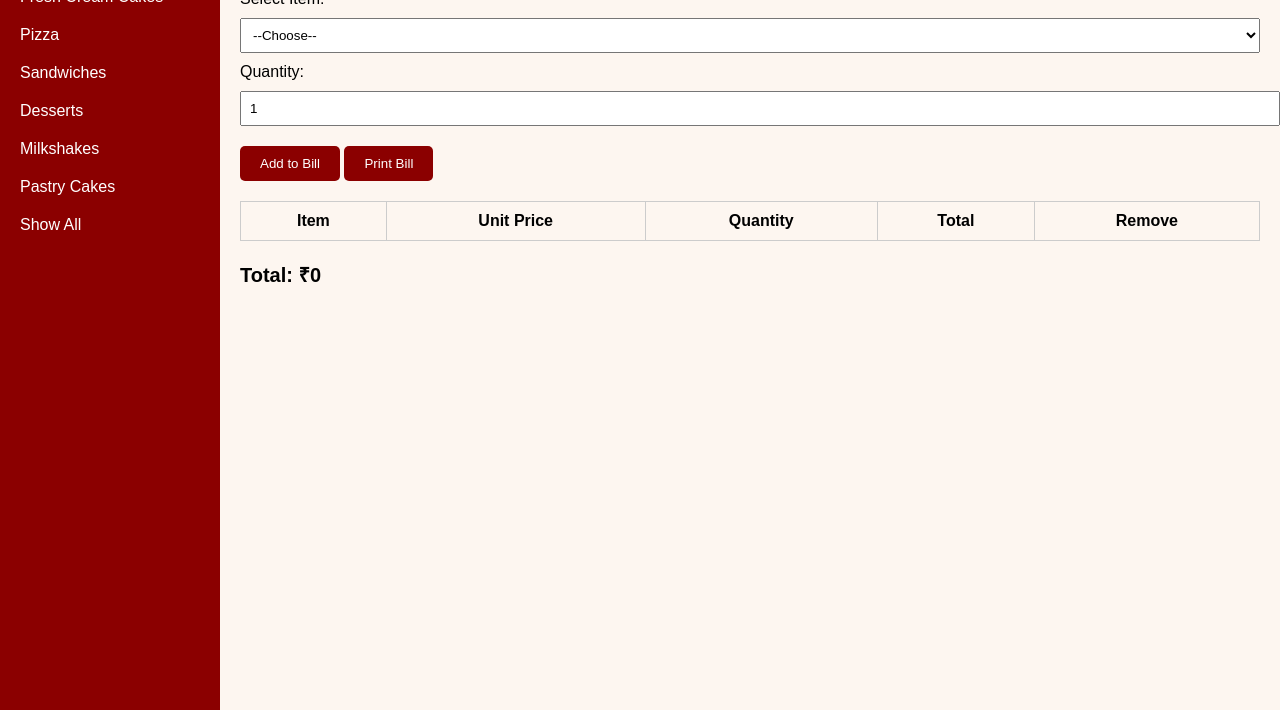
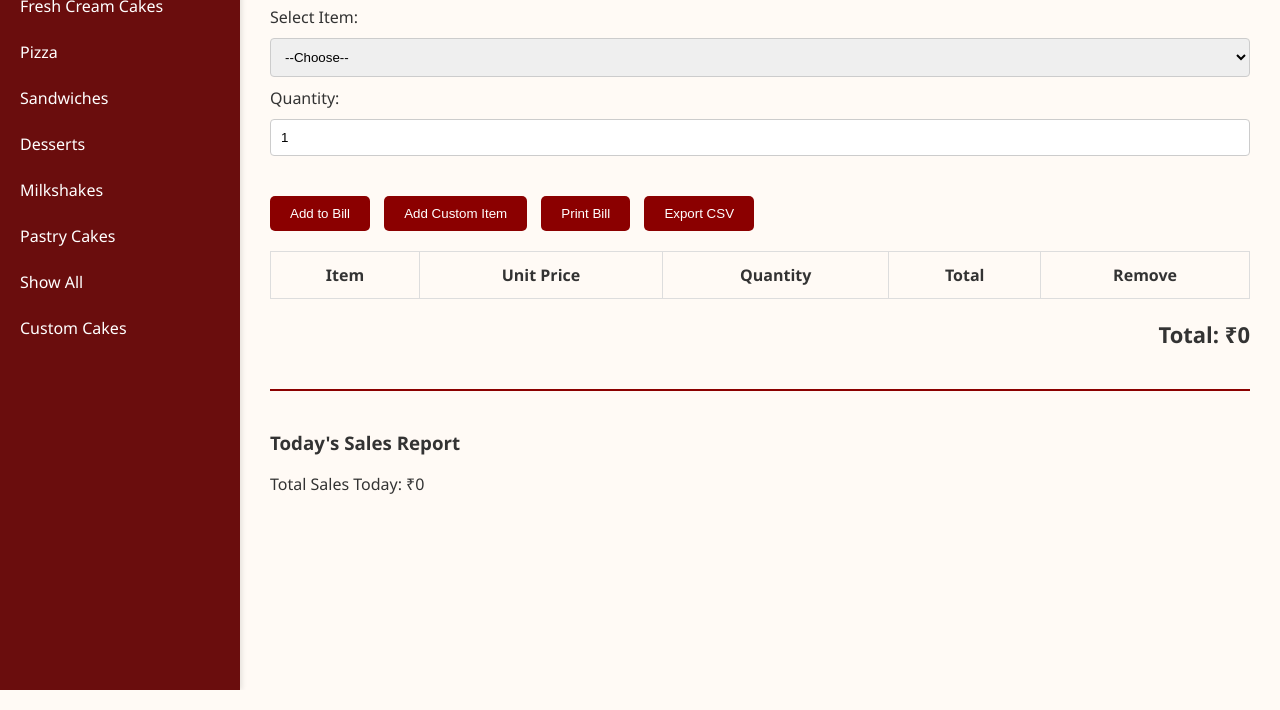
Before and after one commit to AriProject9787/inventory, a plain HTML site: page billing/index.html in a window 1280 px wide. Shown: the part 110-820 px from the top of the page. Drawn offline with Linux system fonts and the light colour scheme.

Commit message:
second commit

```diff
--- a/billing/index.html
+++ b/billing/index.html
@@ -1,50 +1,58 @@
 <!DOCTYPE html>
 <html lang="en">
 <head>
-  <meta charset="UTF-8">
-  <meta name="viewport" content="width=device-width, initial-scale=1.0">
+  <meta charset="UTF-8" />
+  <meta name="viewport" content="width=device-width, initial-scale=1.0"/>
   <title>Cake Shop Billing Software</title>
   <style>
+    * { box-sizing: border-box; }
     body {
       margin: 0;
-      font-family: Arial, sans-serif;
-      background: #fdf6f0;
+      font-family: 'Segoe UI', Tahoma, Geneva, Verdana, sans-serif;
+      background: #fffaf5;
       display: flex;
+      color: #333;
     }
     .sidebar {
-      width: 220px;
-      background: #8B0000;
+      width: 240px;
+      background: #6a0d0d;
       color: white;
       height: 100vh;
       padding-top: 20px;
+      box-shadow: 2px 0 5px rgba(0,0,0,0.1);
     }
     .sidebar h2 {
       text-align: center;
       margin-bottom: 20px;
+      font-size: 1.5em;
     }
     .sidebar ul {
       list-style: none;
       padding: 0;
     }
     .sidebar li {
-      padding: 10px 20px;
+      padding: 12px 20px;
       cursor: pointer;
+      transition: background 0.3s ease;
     }
     .sidebar li:hover {
-      background: #a30000;
+      background: #8b0000;
     }
     .container {
       flex: 1;
-      padding: 20px;
+      padding: 30px;
+      overflow-y: auto;
     }
     h1 {
       text-align: center;
       color: #8B0000;
     }
-    select, input[type="number"] {
+    select, input[type="number"], input[type="text"] {
       width: 100%;
-      padding: 8px;
+      padding: 10px;
       margin: 10px 0;
+      border-radius: 4px;
+      border: 1px solid #ccc;
     }
     table {
       width: 100%;
@@ -52,16 +60,17 @@
       margin-top: 20px;
     }
     table, th, td {
-      border: 1px solid #ccc;
+      border: 1px solid #ddd;
     }
     th, td {
-      padding: 10px;
+      padding: 12px;
       text-align: center;
     }
     #totalAmount {
-      font-size: 20px;
+      font-size: 22px;
       margin-top: 20px;
       font-weight: bold;
+      text-align: right;
     }
     button {
       background-color: #8B0000;
@@ -71,9 +80,19 @@
       border-radius: 5px;
       cursor: pointer;
       margin-top: 10px;
+      margin-right: 10px;
     }
     button:hover {
       background-color: #a30000;
+    }
+    .custom-section {
+      display: none;
+      border-top: 2px solid #8b0000;
+      margin-top: 30px;
+      padding-top: 20px;
+    }
+    .actions {
+      margin-top: 20px;
     }
   </style>
 </head>
@@ -88,6 +107,7 @@
       <li onclick="filterCategory('Milkshakes')">Milkshakes</li>
       <li onclick="filterCategory('Pastry Cakes')">Pastry Cakes</li>
       <li onclick="filterCategory('All')">Show All</li>
+      <li onclick="filterCategory('Custom')">Custom Cakes</li>
     </ul>
   </div>
 
@@ -95,15 +115,25 @@
     <h1>Cake Shop Billing</h1>
 
     <label for="item">Select Item:</label>
-    <select id="item">
-      <option value="">--Choose--</option>
-    </select>
+    <select id="item"><option value="">--Choose--</option></select>
 
     <label for="quantity">Quantity:</label>
-    <input type="number" id="quantity" min="1" value="1">
+    <input type="number" id="quantity" min="1" value="1"/>
 
-    <button onclick="addItem()">Add to Bill</button>
-    <button onclick="printBill()">Print Bill</button>
+    <div class="custom-section" id="customSection">
+      <h3>Add Custom Cake</h3>
+      <label for="customItemName">Item Name:</label>
+      <input type="text" id="customItemName" placeholder="e.g., Special Chocolate Cake"/>
+      <label for="customItemPrice">Unit Price (₹):</label>
+      <input type="number" id="customItemPrice" min="1" placeholder="e.g., 350"/>
+    </div>
+
+    <div class="actions">
+      <button onclick="addItem()">Add to Bill</button>
+      <button onclick="addCustomItem()">Add Custom Item</button>
+      <button onclick="printBill()">Print Bill</button>
+      <button onclick="exportCSV()">Export CSV</button>
+    </div>
 
     <table>
       <thead>
@@ -119,42 +149,37 @@
     </table>
 
     <div id="totalAmount">Total: ₹0</div>
+
+    <div id="dailyReport" style="margin-top: 40px; border-top: 2px solid #8B0000; padding-top: 20px;">
+      <h3>Today's Sales Report</h3>
+      <div id="todaySalesTotal">Total Sales Today: ₹0</div>
+    </div>
   </div>
 
   <script>
     const allItems = {
-      "Fresh Cream Cakes": {
-        "Vanilla Delight 0.5kg": 280,
-        "Black Forest 1kg": 600,
-        "Choco Truffle 0.5kg": 450
-      },
-      "Pizza": {
-        "Paneer Pizza": 220,
-        "Chilli Chicken Pizza": 260,
-        "Cheese Pizza": 160
-      },
-      "Sandwiches": {
-        "American Fresh Chicken Sandwich": 140,
-        "Chicken Cheese Sandwich": 100
-      },
-      "Desserts": {
-        "Chocolate Brownie with Ice Cream": 90
-      },
-      "Milkshakes": {
-        "Strawberry Milkshake": 100
-      },
-      "Pastry Cakes": {
-        "Chocolate Truffle Pastry": 70
-      }
+      "Fresh Cream Cakes": { "Vanilla Delight 0.5kg": 280, "Black Forest 1kg": 600, "Choco Truffle 0.5kg": 450 },
+      "Pizza": { "Paneer Pizza": 220, "Chilli Chicken Pizza": 260, "Cheese Pizza": 160 },
+      "Sandwiches": { "American Fresh Chicken Sandwich": 140, "Chicken Cheese Sandwich": 100 },
+      "Desserts": { "Chocolate Brownie with Ice Cream": 90 },
+      "Milkshakes": { "Strawberry Milkshake": 100 },
+      "Pastry Cakes": { "Chocolate Truffle Pastry": 70 }
     };
 
     let grandTotal = 0;
     const itemSelect = document.getElementById("item");
+    const customSection = document.getElementById("customSection");
 
     function populateItems(category) {
       itemSelect.innerHTML = '<option value="">--Choose--</option>';
+      if (category === 'Custom') {
+        customSection.style.display = 'block';
+        return;
+      } else {
+        customSection.style.display = 'none';
+      }
+
       const categories = category === 'All' ? allItems : { [category]: allItems[category] };
-
       for (const [cat, items] of Object.entries(categories)) {
         for (const [name, price] of Object.entries(items)) {
           const option = document.createElement("option");
@@ -169,10 +194,16 @@
       populateItems(category);
     }
 
+    function saveSale(itemName, unitPrice, quantity, total) {
+      const today = new Date().toLocaleDateString();
+      const sales = JSON.parse(localStorage.getItem("sales")) || [];
+      sales.push({ date: today, item: itemName, unitPrice, quantity, total });
+      localStorage.setItem("sales", JSON.stringify(sales));
+    }
+
     function addItem() {
       const itemName = itemSelect.value;
       const quantity = parseInt(document.getElementById("quantity").value);
-
       if (!itemName || quantity <= 0) {
         alert("Please select a valid item and quantity.");
         return;
@@ -197,6 +228,38 @@
       `;
       document.getElementById("billTable").appendChild(row);
       updateTotal(total);
+      saveSale(itemName, itemPrice, quantity, total);
+      calculateTodaySales();
+      itemSelect.value = "";
+      document.getElementById("quantity").value = 1;
+    }
+
+    function addCustomItem() {
+      const customName = document.getElementById("customItemName").value.trim();
+      const customPrice = parseFloat(document.getElementById("customItemPrice").value);
+      const quantity = parseInt(document.getElementById("quantity").value);
+
+      if (!customName || isNaN(customPrice) || customPrice <= 0 || quantity <= 0) {
+        alert("Please enter valid custom item details and quantity.");
+        return;
+      }
+
+      const total = customPrice * quantity;
+      const row = document.createElement("tr");
+      row.innerHTML = `
+        <td>${customName}</td>
+        <td>₹${customPrice}</td>
+        <td>${quantity}</td>
+        <td>₹${total}</td>
+        <td><button onclick="removeItem(this, ${total})">Remove</button></td>
+      `;
+      document.getElementById("billTable").appendChild(row);
+      updateTotal(total);
+      saveSale(customName, customPrice, quantity, total);
+      calculateTodaySales();
+
+      document.getElementById("customItemName").value = "";
+      document.getElementById("customItemPrice").value = "";
     }
 
     function updateTotal(amount) {
@@ -211,6 +274,14 @@
       document.getElementById("totalAmount").textContent = `Total: ₹${grandTotal}`;
     }
 
+    function calculateTodaySales() {
+      const today = new Date().toLocaleDateString();
+      const sales = JSON.parse(localStorage.getItem("sales")) || [];
+      const todaySales = sales.filter(sale => sale.date === today);
+      const total = todaySales.reduce((sum, sale) => sum + sale.total, 0);
+      document.getElementById("todaySalesTotal").textContent = `Total Sales Today: ₹${total}`;
+    }
+
     function printBill() {
       const printContent = document.querySelector(".container").innerHTML;
       const originalContent = document.body.innerHTML;
@@ -220,8 +291,30 @@
       window.location.reload();
     }
 
-    // Load all items initially
-    window.onload = () => populateItems("All");
+    function exportCSV() {
+      const table = document.getElementById("billTable");
+      let csv = "Item,Unit Price,Quantity,Total\n";
+      for (const row of table.rows) {
+        const cells = row.querySelectorAll("td");
+        if (cells.length === 5) {
+          csv += `${cells[0].innerText},${cells[1].innerText},${cells[2].innerText},${cells[3].innerText}\n`;
+        }
+      }
+      csv += `,,,Total: ₹${grandTotal}`;
+
+      const blob = new Blob([csv], { type: "text/csv;charset=utf-8;" });
+      const link = document.createElement("a");
+      link.setAttribute("href", URL.createObjectURL(blob));
+      link.setAttribute("download", "CakeShop_Bill.csv");
+      document.body.appendChild(link);
+      link.click();
+      document.body.removeChild(link);
+    }
+
+    window.onload = () => {
+      populateItems("All");
+      calculateTodaySales();
+    };
   </script>
 </body>
 </html>
```
